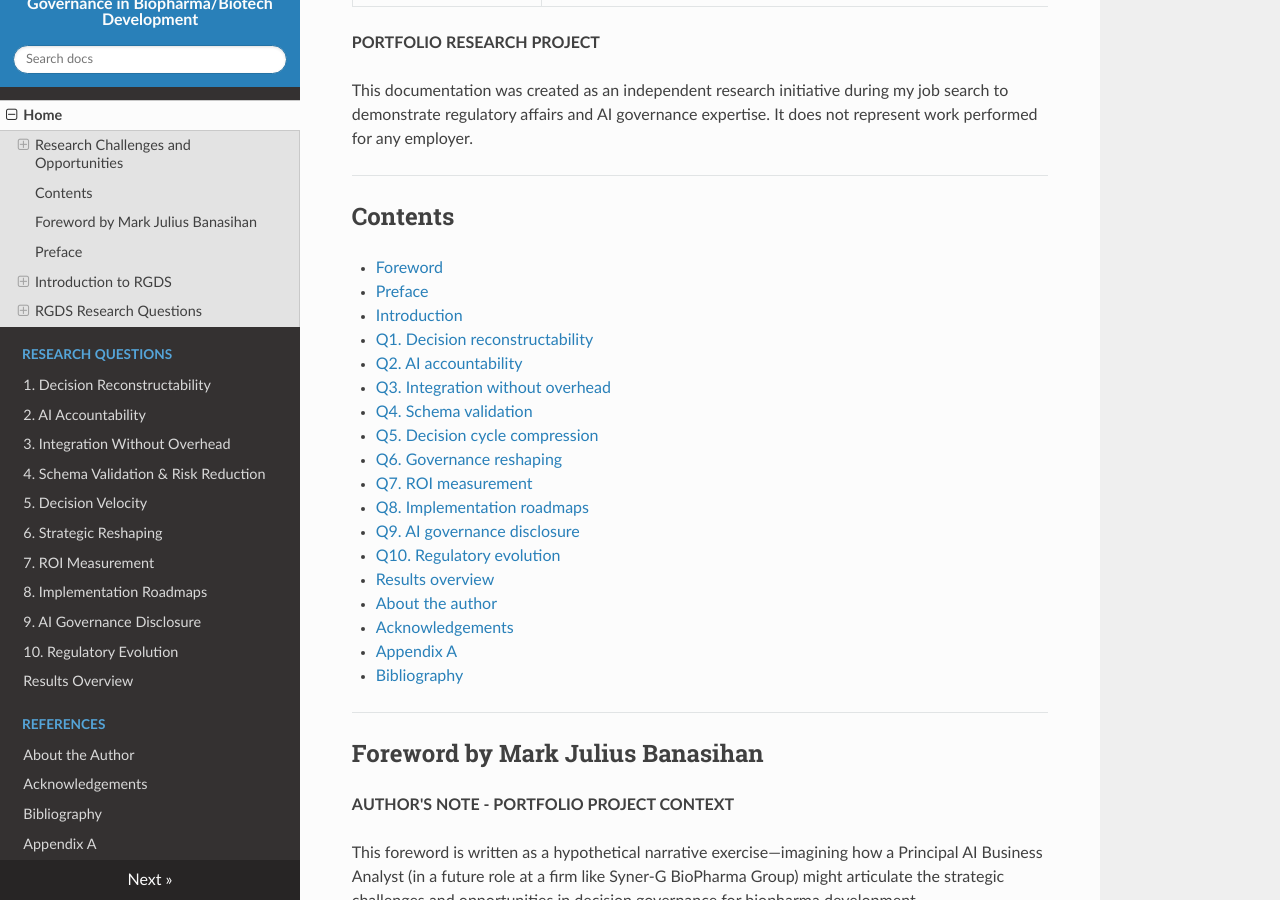
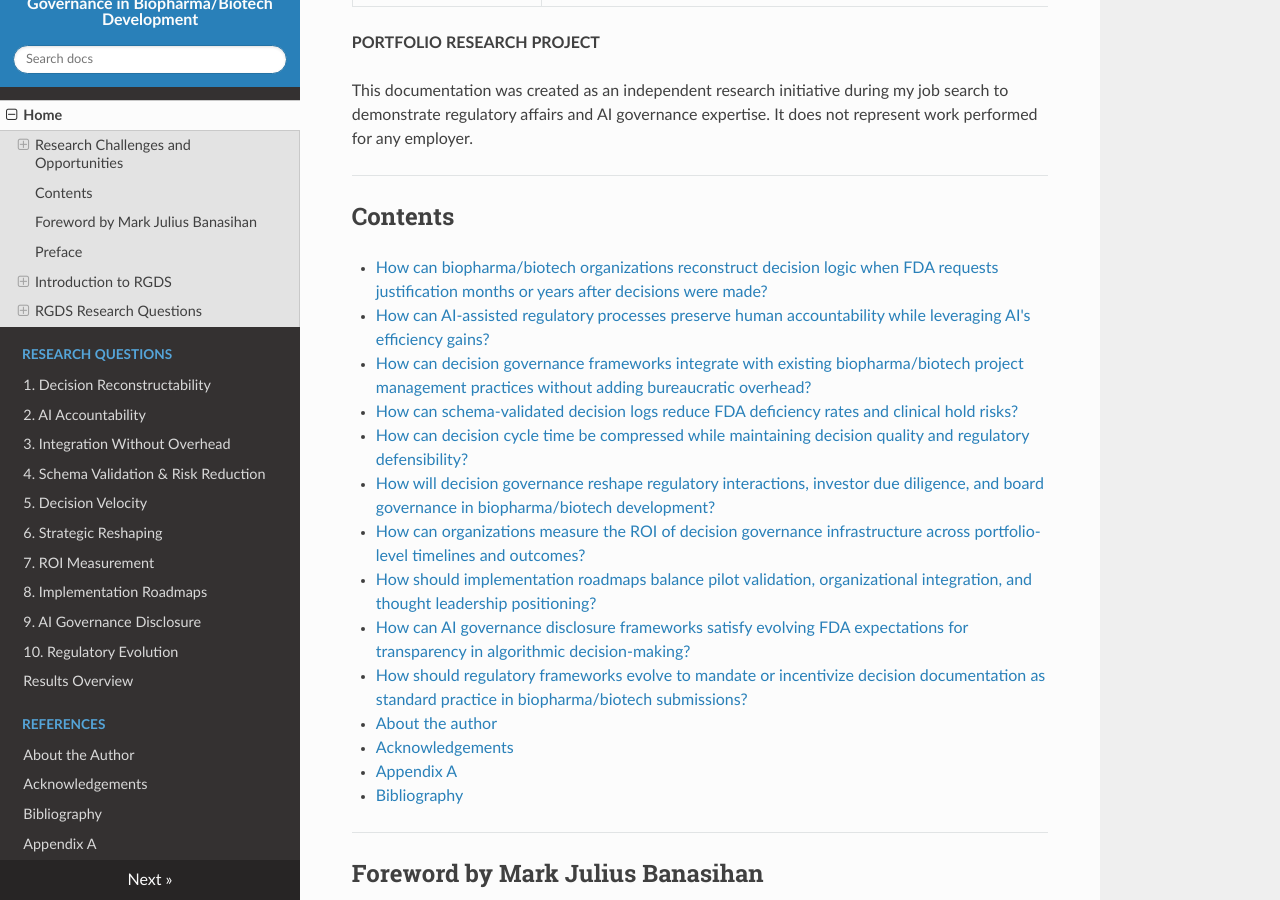
Before and after one commit to mj3b/rgds-independent-study, an MkDocs documentation site: the page built from docs/index.md, in a window 1280 px wide and 900 px high, scrolled down 544 px. Built offline with MkDocs 1.6.1, drawn with Linux system fonts in a browser that asks for light colours; nearby versions of some CDN libraries.

Commit message:
Update Contents to show full research questions

```diff
--- a/docs/index.md
+++ b/docs/index.md
@@ -21,21 +21,16 @@ This documentation was created as an independent research initiative during my j
 
 ## Contents
 
-- [Foreword](#foreword-by-mark-julius-banasihan)
-- [Preface](#preface)
-- [Introduction](#introduction-to-rgds)
-
-- [Q1. Decision reconstructability](questions/q1/)
-- [Q2. AI accountability](questions/q2/)
-- [Q3. Integration without overhead](questions/q3/)
-- [Q4. Schema validation](questions/q4/)
-- [Q5. Decision cycle compression](questions/q5/)
-- [Q6. Governance reshaping](questions/q6/)
-- [Q7. ROI measurement](questions/q7/)
-- [Q8. Implementation roadmaps](questions/q8/)
-- [Q9. AI governance disclosure](questions/q9/)
-- [Q10. Regulatory evolution](questions/q10/)
-- [Results overview](questions/results-overview/)
+- [How can biopharma/biotech organizations reconstruct decision logic when FDA requests justification months or years after decisions were made?](questions/q1/)
+- [How can AI-assisted regulatory processes preserve human accountability while leveraging AI's efficiency gains?](questions/q2/)
+- [How can decision governance frameworks integrate with existing biopharma/biotech project management practices without adding bureaucratic overhead?](questions/q3/)
+- [How can schema-validated decision logs reduce FDA deficiency rates and clinical hold risks?](questions/q4/)
+- [How can decision cycle time be compressed while maintaining decision quality and regulatory defensibility?](questions/q5/)
+- [How will decision governance reshape regulatory interactions, investor due diligence, and board governance in biopharma/biotech development?](questions/q6/)
+- [How can organizations measure the ROI of decision governance infrastructure across portfolio-level timelines and outcomes?](questions/q7/)
+- [How should implementation roadmaps balance pilot validation, organizational integration, and thought leadership positioning?](questions/q8/)
+- [How can AI governance disclosure frameworks satisfy evolving FDA expectations for transparency in algorithmic decision-making?](questions/q9/)
+- [How should regulatory frameworks evolve to mandate or incentivize decision documentation as standard practice in biopharma/biotech submissions?](questions/q10/)
 
 - [About the author](references/about-the-author/)
 - [Acknowledgements](references/acknowledgements/)
```
Also changed, not shown: docs/questions/index.md (added, +14 -0 lines).
